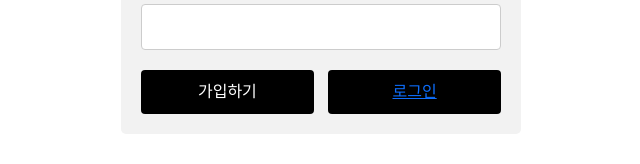
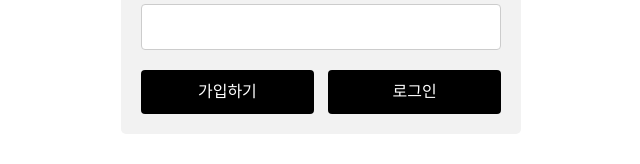
Before and after one commit to hamlsy/forum-springBoot, a Vue app in the folder vue-cli/: page /register in a window 1280 px wide. Shown: the part 448-612 px from the top of the page, without its empty margins (319-959 px from the left). Built offline with nearby package versions, Linux system fonts and the light colour scheme.

Commit message:
#26 feat: 회원가입 -> 로그인 연결

```diff
--- a/vue-cli/src/components/RegisterForm.vue
+++ b/vue-cli/src/components/RegisterForm.vue
@@ -20,7 +20,7 @@
       </div>
       <div class="button-group">
         <button type="submit">가입하기</button>
-        <button type="button"><router-link to="/login">로그인</router-link></button>
+        <button type="button" onclick="location.href='/login'">로그인</button>
       </div>
     </form>
   </div>
```
